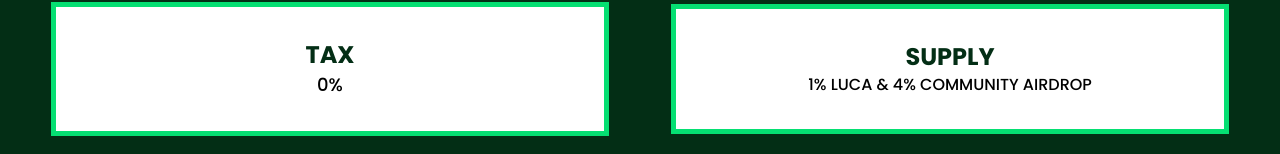
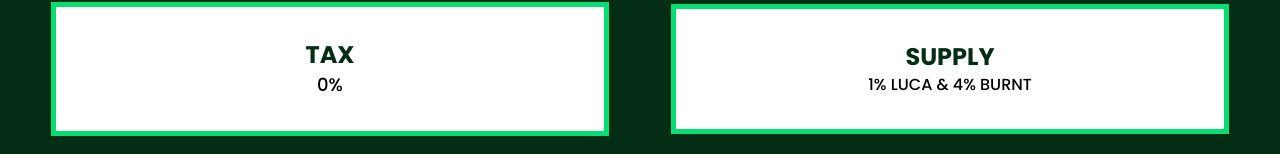
Before and after one commit to Darkah11/Absolute-Cinema-Meme, a Next.js app: page / in a window 1280 px wide. Shown: the part 2733-2887 px from the top of the page. Built offline with nearby package versions, Linux system fonts and the light colour scheme.

Commit message:
supply changed

```diff
--- a/app/page.jsx
+++ b/app/page.jsx
@@ -443,7 +443,7 @@ export default function Home() {
               supply
             </h3>
             <p className=" text-base font-medium uppercase">
-              1% luca & 4% community airdrop
+              1% luca & 4% burnt
             </p>
           </div>
           <div className=" hover:border-black bg-white w-full md:w-[45%] border-5 border-green-400 py-8 text-center mx-auto">
```
